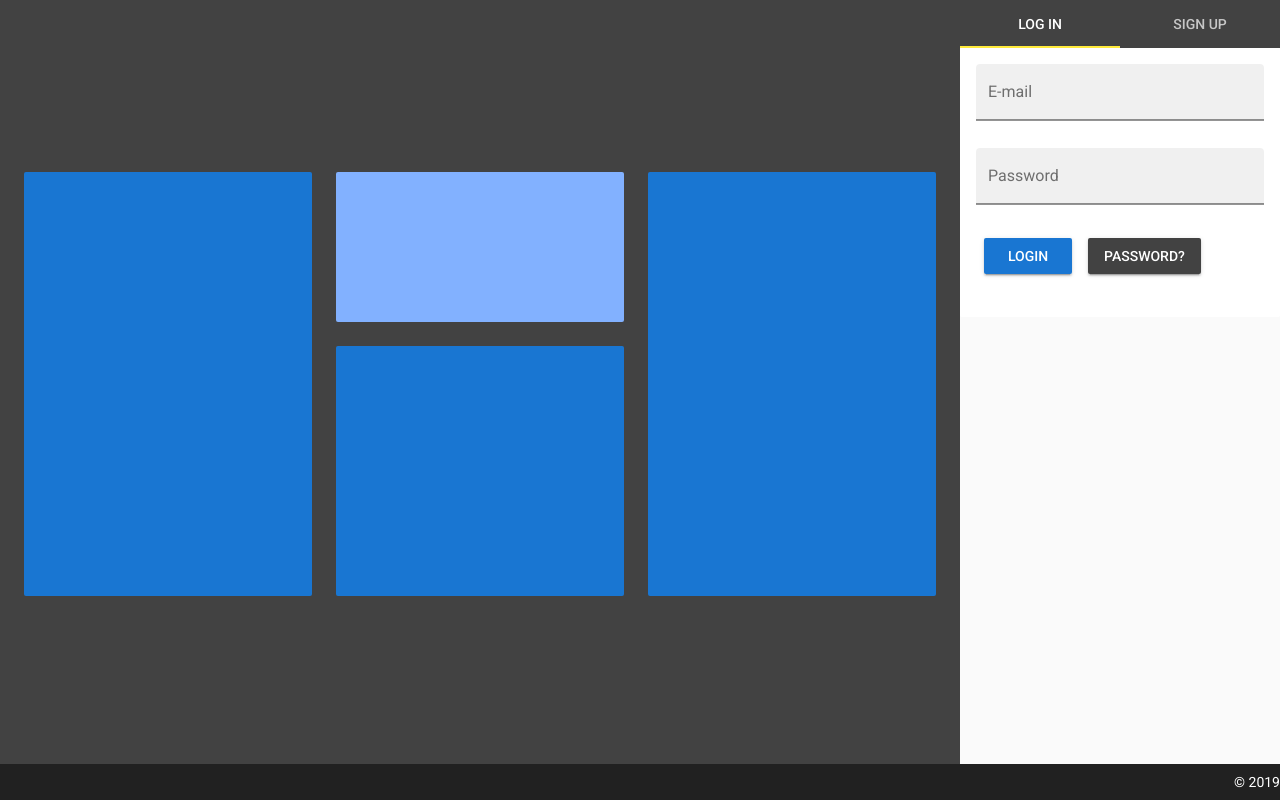
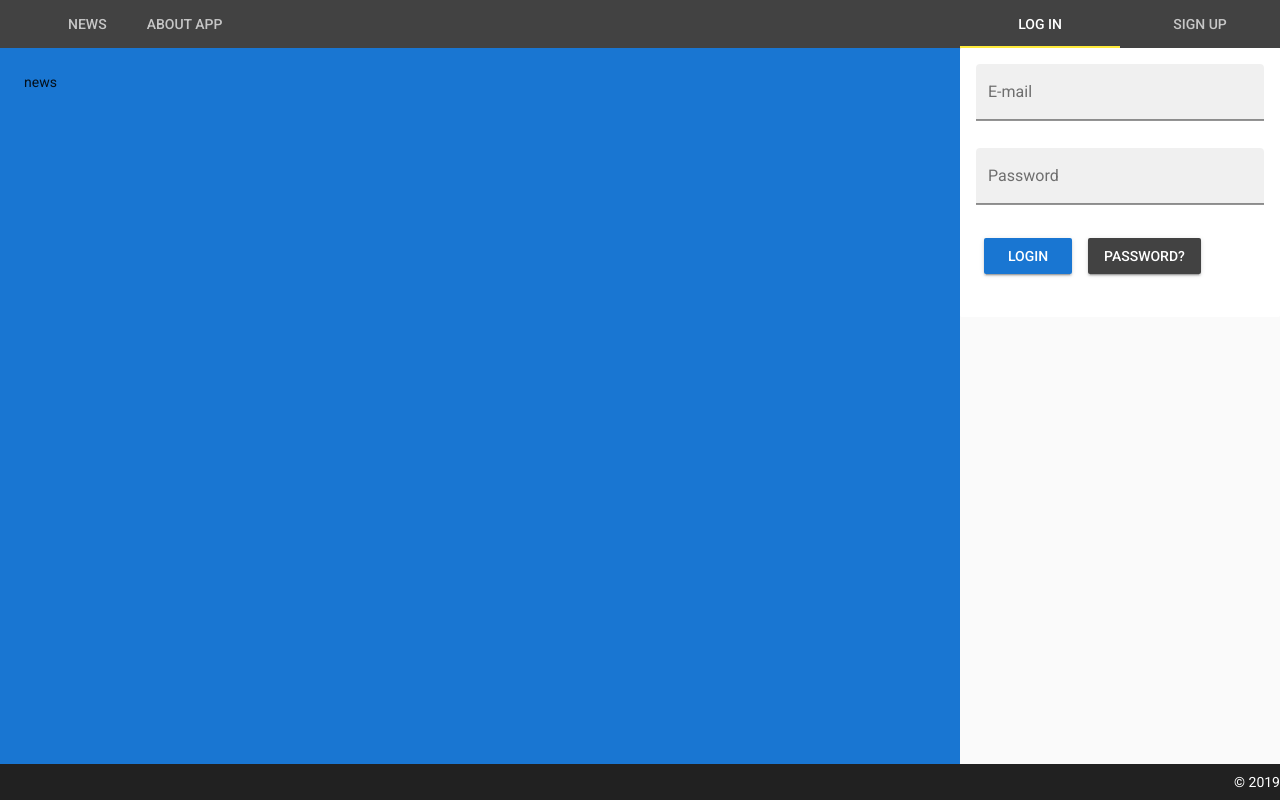
Before and after one commit to shrekdev/Django_Vue_Base, a Vue app in the folder frontend/: page /#/login in a window 1280 px wide. Built offline with nearby package versions, Linux system fonts and the light colour scheme; what vue-sweetalert2 would draw is missing.

Commit message:
auth layout

```diff
--- a/frontend/src/app.vue
+++ b/frontend/src/app.vue
@@ -1,15 +1,11 @@
 <template>
   <div id="app">
     <div id="nav">
-      <router-link :to="{ name: 'UserAuth' }"></router-link>
+      <router-link :to="{ name: 'News' }"></router-link>
     </div>
     <router-view/>
   </div>
 </template>
 
 
-<style>
-#app {
-
-}
-</style>
+<style></style>
--- a/frontend/src/components/auth/Logout.vue
+++ b/frontend/src/components/auth/Logout.vue
@@ -8,7 +8,7 @@
     name: 'Logout',
     mounted() {
       this.$store.dispatch(AUTH_LOGOUT).then(() => {
-        this.$router.push({name: 'UserAuth'});
+        this.$router.push({name: 'News'});
       })
     },
   }
--- a/frontend/src/components/auth/News.vue
+++ /dev/null
@@ -1,42 +0,0 @@
-<template>
-  <v-sheet tile class="d-flex" color="secondary" style="height: 100%">
-  <v-container grid-list-xl>
-    <v-layout flex-child wrap>
-      <v-flex xs12 md4 d-flex>
-        <v-sheet class="d-flex" color="primary" height="424">
-
-        </v-sheet>
-      </v-flex>
-      <v-flex xs12 md4 d-flex>
-        <v-layout wrap>
-          <v-flex xs12>
-            <v-sheet class="d-flex" color="accent" height="150">
-
-            </v-sheet>
-          </v-flex>
-          <v-flex xs12>
-            <v-sheet class="d-flex" color="primary" height="250">
-
-            </v-sheet>
-          </v-flex>
-        </v-layout>
-      </v-flex>
-
-      <v-flex xs12 md4 d-flex>
-        <v-sheet class="d-flex" color="primary" height="424">
-
-        </v-sheet>
-      </v-flex>
-    </v-layout>
-  </v-container>
-  </v-sheet>
-</template>
-
-<script>
-  export default {
-    name: 'News',
-    mounted() {
-
-    },
-  }
-</script>
--- a/frontend/src/components/auth/PasswordResetConfirmRedirect.vue
+++ b/frontend/src/components/auth/PasswordResetConfirmRedirect.vue
@@ -6,7 +6,7 @@
     name: 'PasswordResetConfirmRedirect',
     mounted() {
       this.$router.push({
-        name: 'UserAuth',
+        name: 'News',
         params: {
           uid: this.$route.params.uid,
           token: this.$route.params.token,
--- a/frontend/src/components/auth/UserAuth.vue
+++ b/frontend/src/components/auth/UserAuth.vue
@@ -3,8 +3,22 @@
     <v-content>
       <v-container fluid ma-0 pa-0 fill-height>
         <v-layout>
-          <v-flex xs9 fluid ma-0 pa-0 fill-height>
-            <News />
+          <v-flex xs9 fluid>
+            <v-toolbar dense dark color="secondary" >
+              <v-toolbar-items class="hidden-sm-and-down">
+                <v-btn flat left><router-link to="/" class="v-tabs__item">news</router-link></v-btn>
+                <v-btn flat><router-link to="about" class="v-tabs__item">about app</router-link></v-btn>
+              </v-toolbar-items>
+            </v-toolbar>
+<!--
+              <v-container fluid fill-height>
+                <v-layout>
+                  <router-view></router-view>
+                </v-layout>
+              </v-container>
+-->
+              <router-view></router-view>
+
           </v-flex>
           <v-flex xs3>
             <div v-if="passwordResetConfirm">
@@ -13,7 +27,7 @@
               </v-container>
             </div>
             <div v-else>
-              <v-tabs dark color="dark" slider-color="yellow" fixed-tabs>
+              <v-tabs dark color="secondary" slider-color="yellow" fixed-tabs>
                 <v-tab :key="1" ripple>Log in</v-tab>
                 <v-tab :key="2" ripple>Sign up</v-tab>
                 <v-tab-item :key="1">
@@ -32,7 +46,6 @@
         </v-layout>
       </v-container>
     </v-content>
-
     <v-footer dark app>
       <v-spacer></v-spacer>
       <span class="white--text">&copy; 2019</span>
@@ -44,7 +57,6 @@
 <script>
   import LogIn from './LogIn.vue';
   import SignUp from './SignUp.vue';
-  import News from './News.vue';
   import PasswordResetConfirm from './PasswordResetConfirm.vue';
   import { mapGetters } from 'vuex';
 
@@ -70,7 +82,6 @@
     components: {
       LogIn,
       SignUp,
-      News,
       PasswordResetConfirm
     }
   }
--- /dev/null
+++ b/frontend/src/components/info/AboutSite.vue
@@ -0,0 +1,20 @@
+<template>
+  <v-sheet tile color="primary" style="height:95%">
+    <v-content>
+      <v-container fluid ma-10 pa-10 fill-height>
+        <v-layout>
+          about site
+        </v-layout>
+      </v-container>
+    </v-content>
+  </v-sheet>
+</template>
+
+
+<script>
+  export default {
+    name: 'AboutSite',
+    methods: {
+    },
+  }
+</script>
--- /dev/null
+++ b/frontend/src/components/info/News.vue
@@ -0,0 +1,20 @@
+<template>
+  <v-sheet tile color="primary" style="height:95%">
+    <v-content>
+      <v-container fluid ma-10 pa-10 fill-height>
+        <v-layout>
+          news
+        </v-layout>
+      </v-container>
+    </v-content>
+  </v-sheet>
+</template>
+
+
+<script>
+  export default {
+    name: 'News',
+    methods: {
+    },
+  }
+</script>
--- a/frontend/src/router/index.js
+++ b/frontend/src/router/index.js
@@ -9,6 +9,8 @@ import Logout from '@/components/auth/Logout.vue'
 import AccountActivate from '@/components/auth/AccountActivate.vue'
 import PasswordResetConfirmRedirect from '@/components/auth/PasswordResetConfirmRedirect.vue'
 import Dashboard from '@/components/dashboard/Dashboard.vue'
+import AboutSite from '@/components/info/AboutSite.vue'
+import News from '@/components/info/News.vue'
 
 
 Vue.use(Router)
@@ -48,9 +50,22 @@ const router = new Router({
     },
     {
       path: '/login',
-      name: 'UserAuth',
       component: UserAuth,
       beforeEnter: ifNotAuthenticated,
+      children: [
+        {
+          path: '/',
+          name: 'News',
+          component: News,
+          beforeEnter: ifNotAuthenticated,
+        },
+        {
+          path: '/about',
+          name: 'AboutSite',
+          component: AboutSite,
+          beforeEnter: ifNotAuthenticated,
+        },
+      ],
     },
     {
       path: '/logout',
--- a/frontend/src/utils/api.js
+++ b/frontend/src/utils/api.js
@@ -96,7 +96,7 @@ apiCall.interceptors.response.use(function (config) {
   if (error.request !== undefined && (error.request.responseURL.includes('refresh') ||
       error.request.status === 401 && error.config.__isRetryRequest)) {
     store.dispatch(AUTH_LOGOUT);
-    router.push({name: 'UserAuth'})
+    router.push({name: 'News'})
   } else if (error.request !== undefined && error.request.status === 401) {
     error.config.__isRetryRequest = true
     return apiCall.request(error.config)
```
